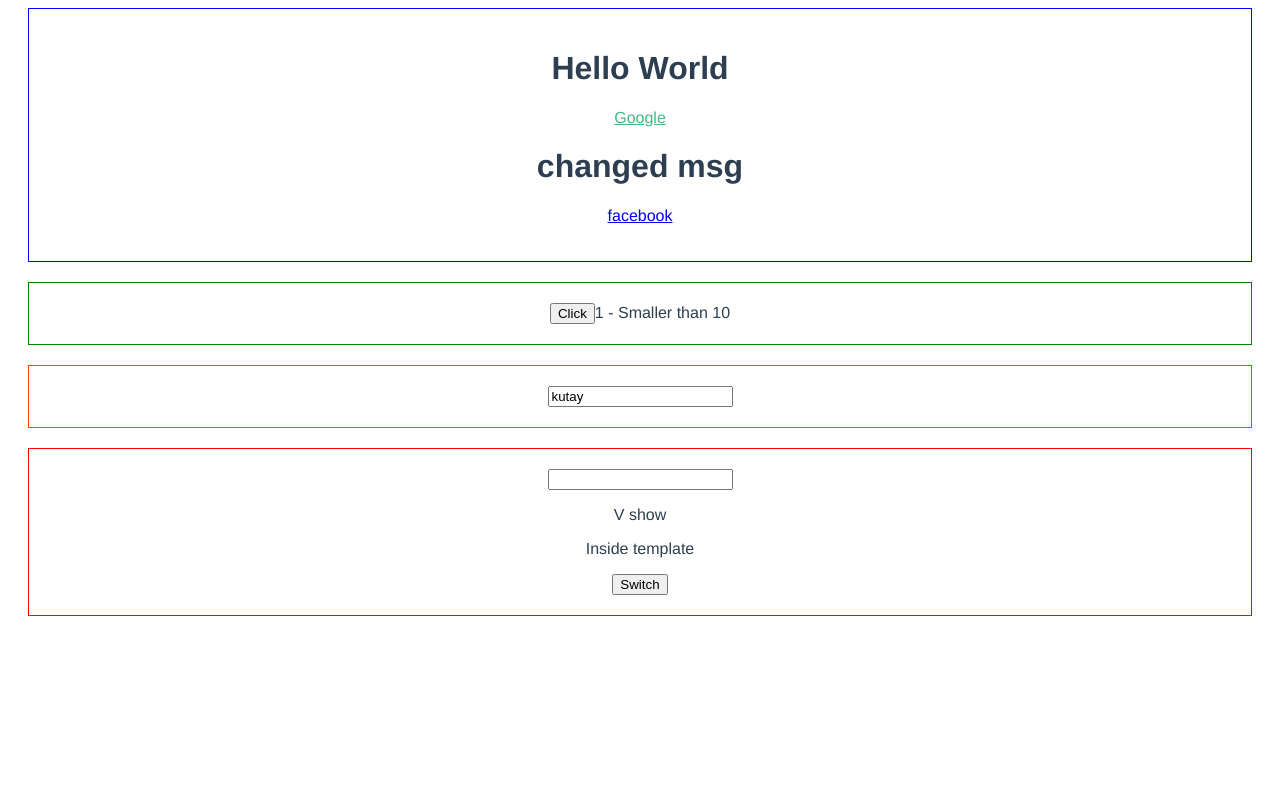
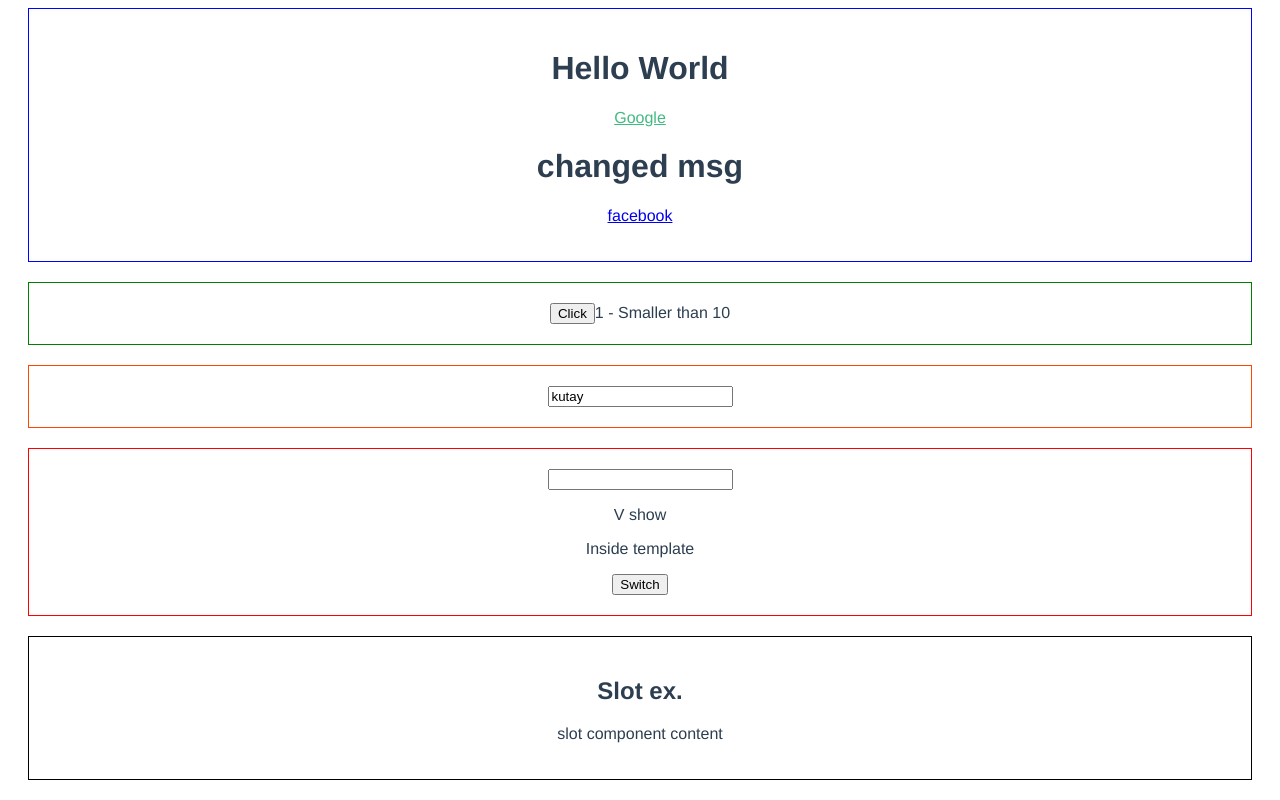
Before and after one commit to kutay-celebi/vue-tut-series, a Vue app: page / in a window 1280 px wide. Shown: the part 276-1076 px from the top of the page. Before the commit the page ends 912 px from the top, so only its background shows below. Built offline with nearby package versions, Linux system fonts and the light colour scheme.

Commit message:
Slot example

```diff
--- a/src/App.vue
+++ b/src/App.vue
@@ -5,6 +5,9 @@
         <Counter/>
         <TwoWayBind/>
         <ConditionalRender/>
+        <SlotComponent>
+            <p>slot component content</p>
+        </SlotComponent>
     </div>
 </template>
 
@@ -13,10 +16,12 @@ import HelloWorld        from './components/HelloWorld.vue'
     import Counter           from "@/components/Counter";
     import TwoWayBind        from "@/components/TwoWayBind";
     import ConditionalRender from "@/components/ConditionalRender";
+    import SlotComponent     from "./components/SlotComponent";
 
     export default {
-  name: 'App',
+        name      : 'App',
         components: {
+            SlotComponent,
             ConditionalRender,
             TwoWayBind,
             HelloWorld,
--- /dev/null
+++ b/src/components/SlotComponent.vue
@@ -0,0 +1,21 @@
+<template>
+    <div class="bordereddiv">
+        <h2>Slot ex.</h2>
+        <slot/>
+    </div>
+</template>
+
+<script>
+    export default {
+        name: "SlotComponent"
+    }
+</script>
+
+<style scoped>
+    .bordereddiv {
+        padding: 1.25rem;
+        margin: 1.25rem;
+        border: 1px solid black;
+    }
+
+</style>
```
Lines whose indentation alone changed are shown as unchanged.
